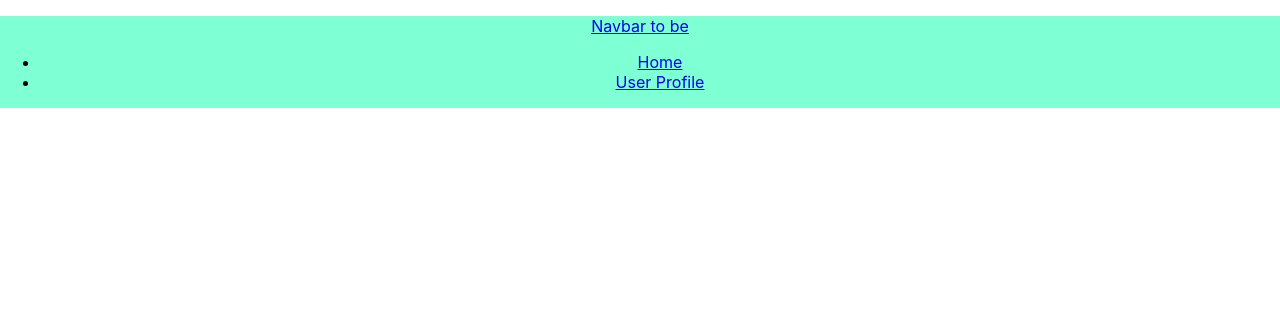
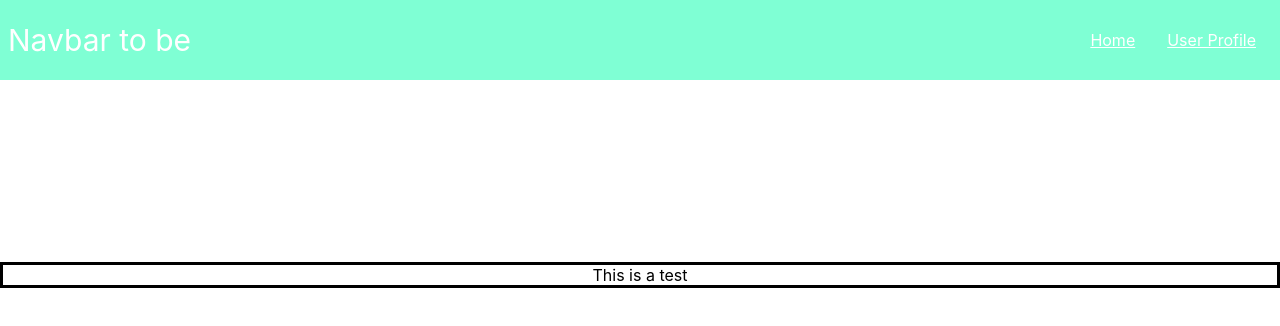
Before and after one commit to devcaceres1/galeria, a React (Create React App) app: page / in a window 1280 px wide. Shown: the top 326 px of the page. Built offline with nearby package versions, Linux system fonts and the light colour scheme.

Commit message:
Added CSS for Navigation bar

```diff
--- a/src/components/Navbar/Navbar.css
+++ b/src/components/Navbar/Navbar.css
@@ -1,5 +1,44 @@
 .toolbar{
     position : fixed;
     width : 100%;
+    height : 10%;
     background-color: aquamarine;
+    top: 0%;
 }
+
+.navigator{
+    display : flex;
+    align-items: center;
+    height: 100%;
+    padding: 0 .5rem;
+    justify-content: space-between;
+}
+
+p{
+    margin-top: 20.5%;
+    border: black solid 3px;
+}
+
+.home-link a{
+    color : white;
+    text-decoration: none;
+    font-size: 30px;
+}
+
+.multi-link a{
+    color : white;
+}
+
+.multi-link a:hover,
+.multi-link a:active{
+    color : black;
+}
+
+.multi-link ul {
+    list-style: none;
+    display: flex;
+}
+
+.multi-link li {
+    padding: 0 1rem;
+}
--- a/src/components/Navbar/Navbar.js
+++ b/src/components/Navbar/Navbar.js
@@ -5,9 +5,9 @@ function Navbar (props) {
     return (
         <header className = 'toolbar'>
         <nav className = 'navigator'>
-            <div> </div>
-            <div> <a href="./"> Navbar to be </a> </div>
-            <div>
+            <div className = 'home-link'> <a href="./"> Navbar to be </a> </div>
+            <div className = 'wrapper'> </div>
+            <div className = 'multi-link'>
                 <ul>
                     <li> <a href="./"> Home </a></li>
                     <li> <a href="./"> User Profile </a></li>
```
